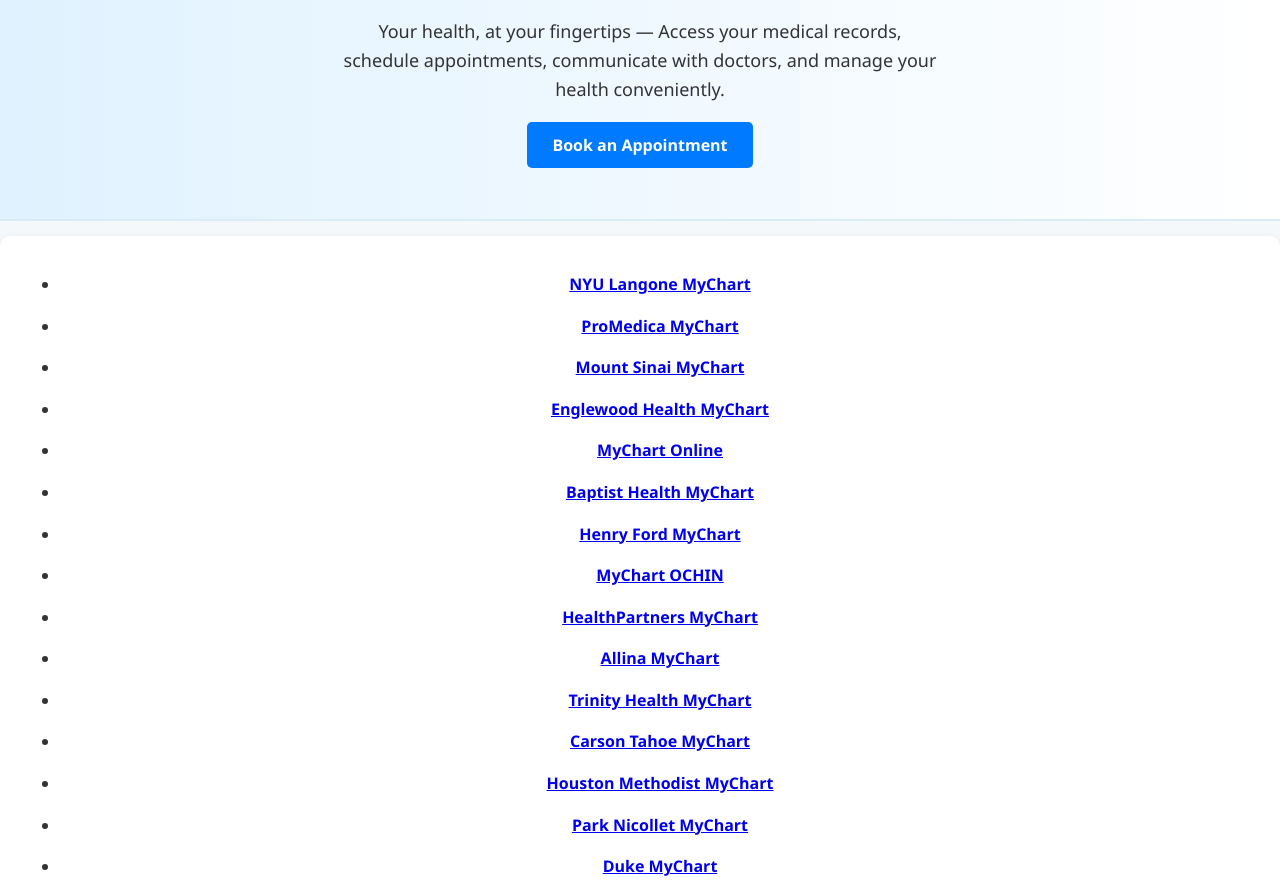
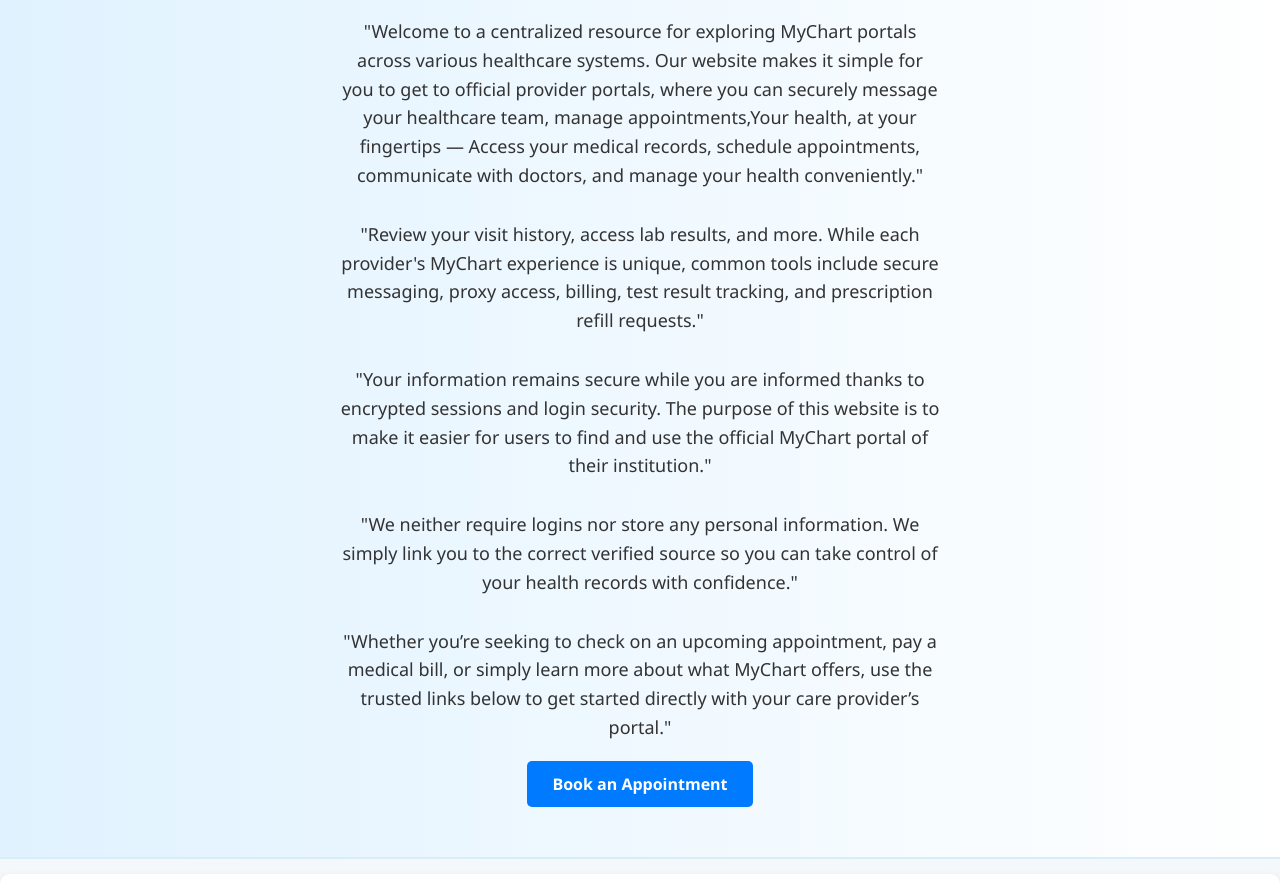
Before and after one commit to mancillajoaquin204/easymychart, a plain HTML site: page index.html in a window 1280 px wide. Shown: the part 277-1171 px from the top of the page. Drawn offline with Linux system fonts and the light colour scheme.

Commit message:
Update index.html

```diff
--- a/index.html
+++ b/index.html
@@ -21,7 +21,11 @@
   <main>
   <section class="hero">
     <h1>Welcome to MyChart Patient Portal</h1>
-    <p>Your health, at your fingertips — Access your medical records, schedule appointments, communicate with doctors, and manage your health conveniently.</p>
+    <p>"Welcome to a centralized resource for exploring MyChart portals across various healthcare systems.  Our website makes it simple for you to get to official provider portals, where you can securely message your healthcare team, manage appointments,Your health, at your fingertips — Access your medical records, schedule appointments, communicate with doctors, and manage your health conveniently."</p>
+	<p>"Review your visit history, access lab results, and more. While each provider's MyChart experience is unique, common tools include secure messaging, proxy access, billing, test result tracking, and prescription refill requests."</p>
+	<p>"Your information remains secure while you are informed thanks to encrypted sessions and login security. The purpose of this website is to make it easier for users to find and use the official MyChart portal of their institution."</p>
+	<p>"We neither require logins nor store any personal information. We simply link you to the correct verified source so you can take control of your health records with confidence."</p>
+	<p>"Whether you’re seeking to check on an upcoming appointment, pay a medical bill, or simply learn more about what MyChart offers, use the trusted links below to get started directly with your care provider’s portal."</p>
     <a href="dashboard.html" class="btn">Book an Appointment</a>
   </section>
   <div class="card">
```
